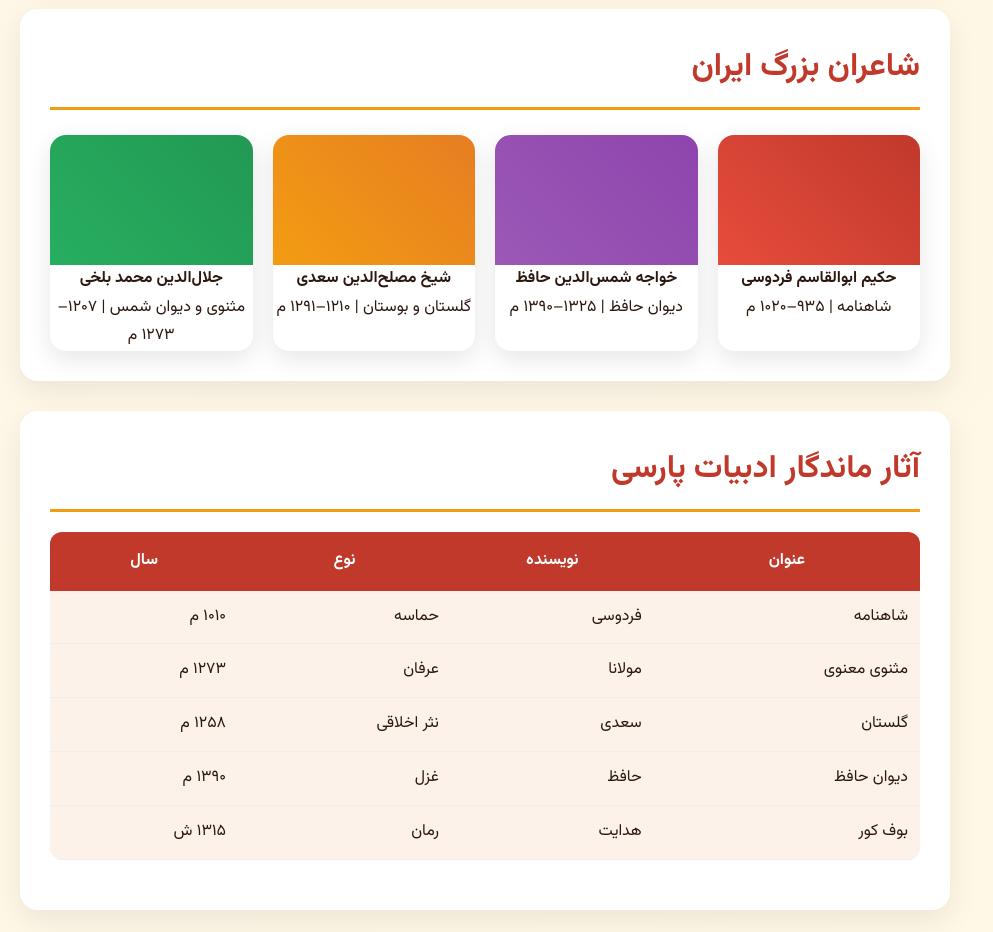
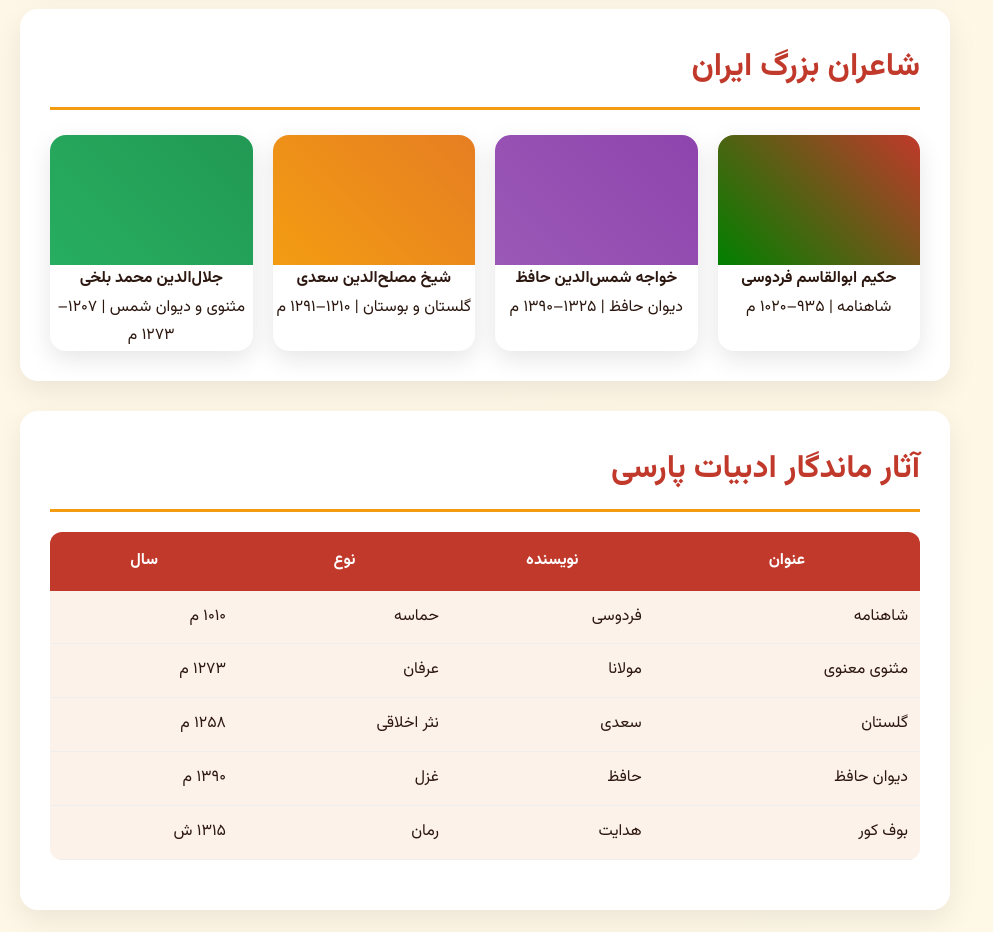
Before and after one commit to fsadat4000/adab, a plain HTML site: page index.html in a window 1280 px wide. Shown: the part 2920-3852 px from the top of the page, without its empty margins (0-993 px from the left). Drawn offline with nearby package versions, Linux system fonts and the light colour scheme; animation ran at ten frames a second; a web font is replaced by a local one.

Commit message:
change background card

```diff
--- a/index.html
+++ b/index.html
@@ -130,7 +130,7 @@
                     <div class="poets-grid">
                         <div class="poet-card">
                             <div class="poet-img"
-                                style="background: linear-gradient(45deg, #e74c3c, #c0392b);"></div>
+                                style="background: linear-gradient(45deg, green, #c0392b);"></div>
                             <h4>حکیم ابوالقاسم فردوسی</h4>
                             <p>شاهنامه | ۹۳۵–۱۰۲۰ م</p>
                         </div>
```
